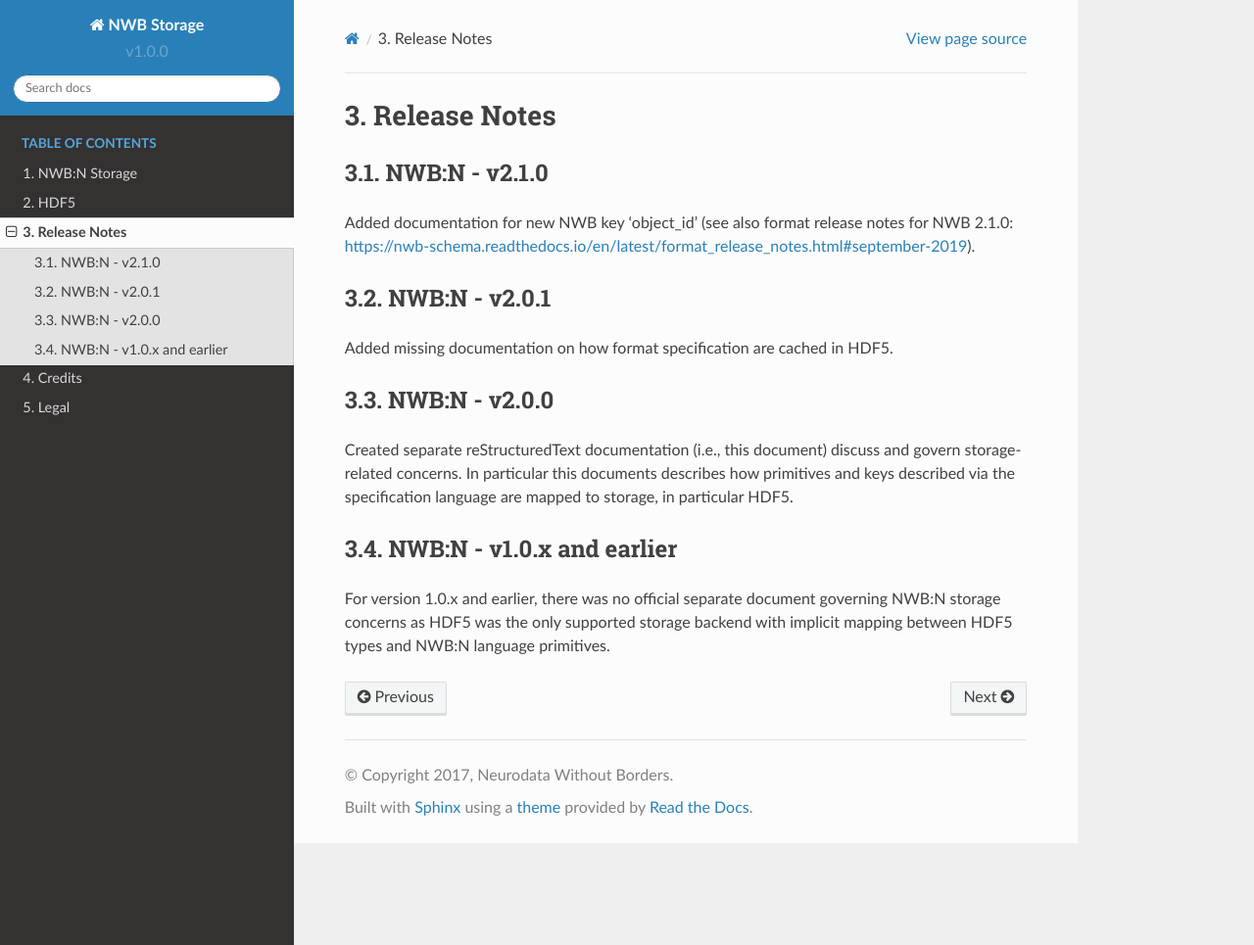
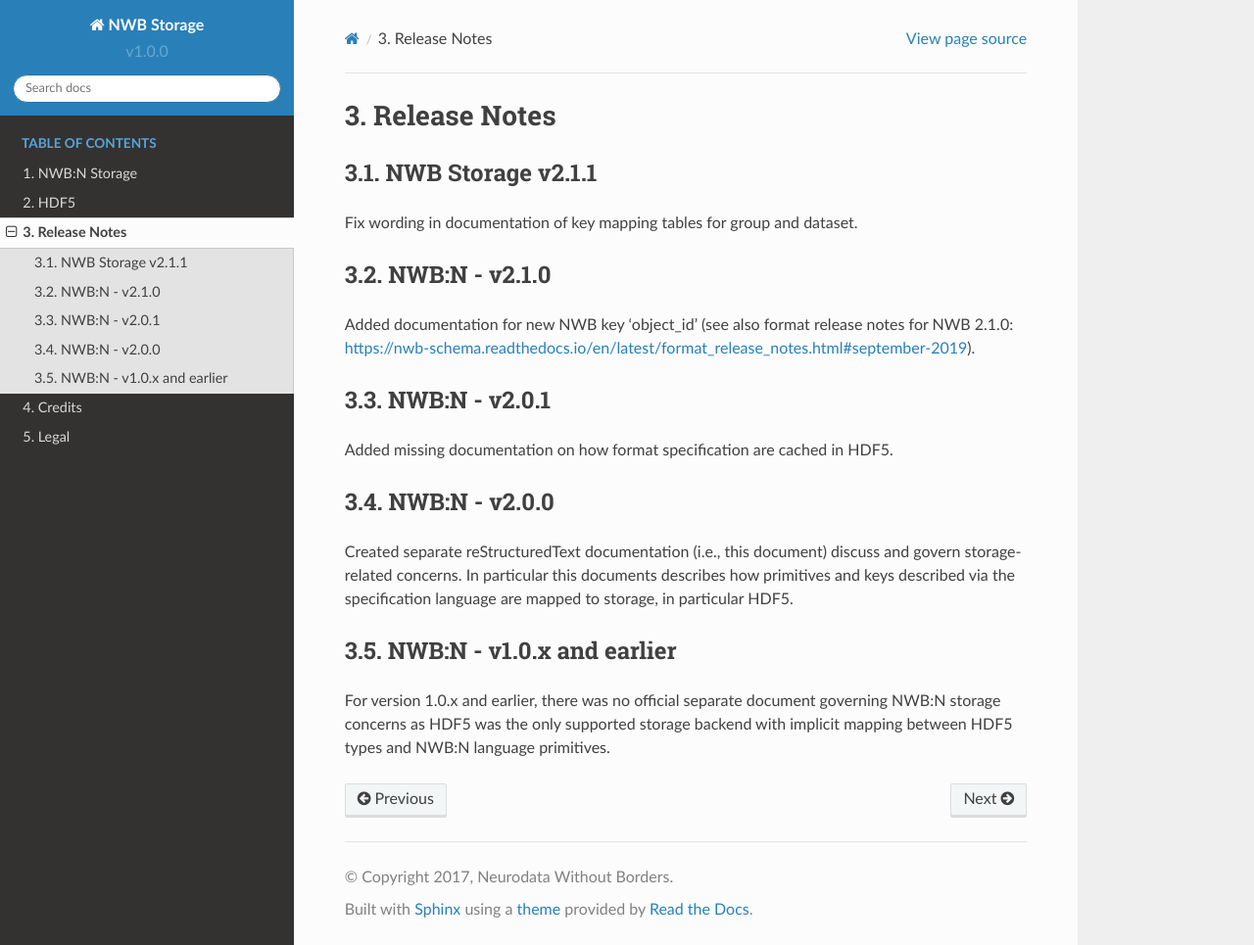
Before and after one commit to NeurodataWithoutBorders/nwb-schema, a Sphinx documentation site: the page built from docs/storage/source/storage_release_notes.rst, in a window 1280 px wide and 965 px high. Shown: the whole window at 98% size. Built offline with Sphinx 7.4.7 and the Read the Docs theme 2.0.0, drawn with Linux system fonts in a browser that asks for light colours.

Commit message:
Update release notes

```diff
--- a/docs/storage/source/storage_release_notes.rst
+++ b/docs/storage/source/storage_release_notes.rst
@@ -1,6 +1,10 @@
 =============
 Release Notes
 =============
+
+NWB Storage v2.1.1
+------------------
+Fix wording in documentation of key mapping tables for group and dataset.
 
 NWB:N - v2.1.0
 --------------
```
